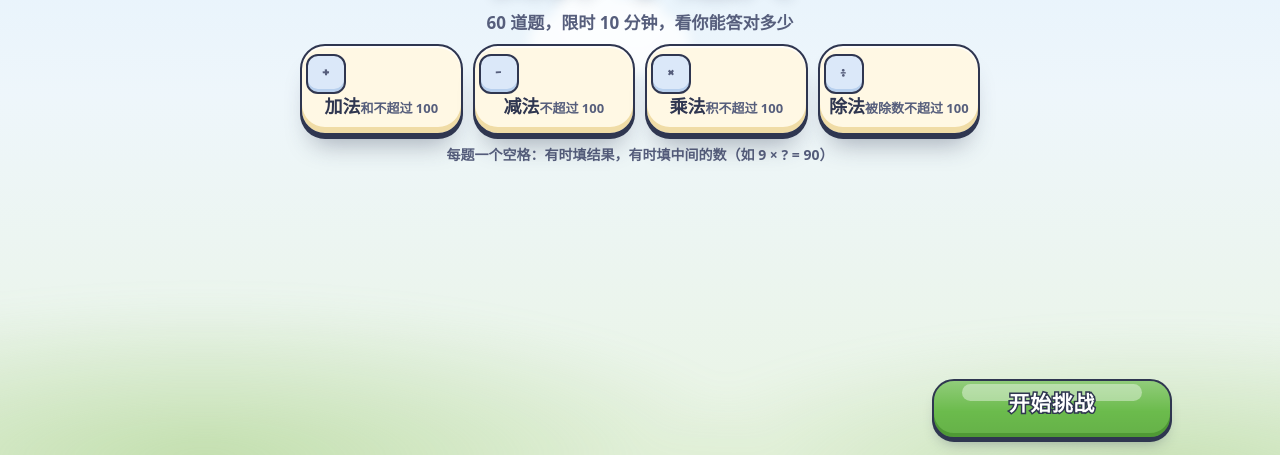
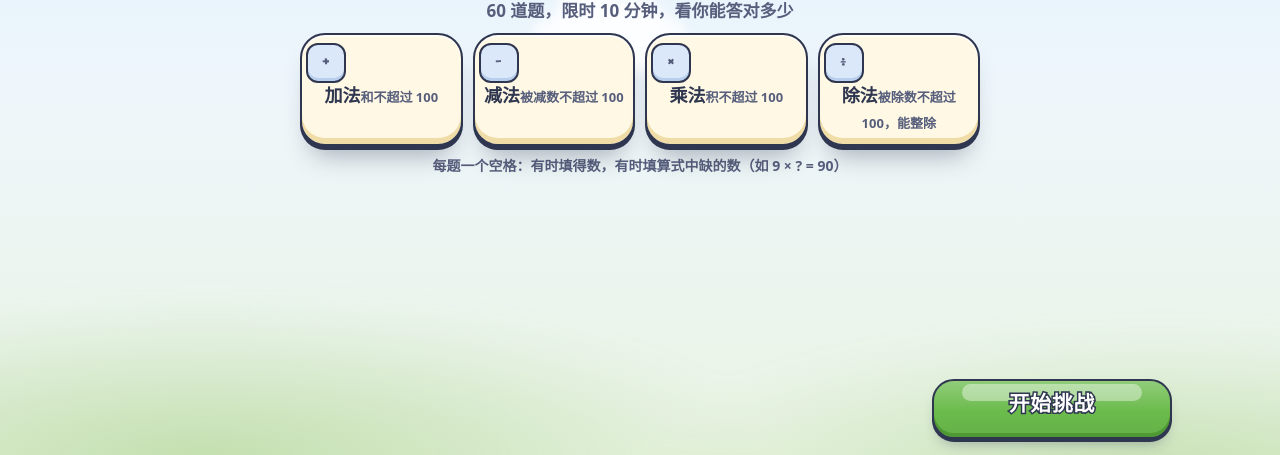
Before and after one commit to ipunkid/mathkid, a plain HTML site: page index.html in a window 1280 px wide. Shown: the part 345-800 px from the top of the page. Drawn offline with Linux system fonts and the light colour scheme.

Commit message:
feat: 乘除上限 100，空格可在结果或中间数

```diff
--- a/index.html
+++ b/index.html
@@ -744,12 +744,12 @@ html[data-style="field-manual"] .h1,html[data-style="field-manual"] .h2,html[dat
 
       <div class="rules">
         <div class="card rule"><span class="op-badge" aria-hidden="true">+</span><b>加法</b><span>和不超过 100</span></div>
-        <div class="card rule"><span class="op-badge" aria-hidden="true">−</span><b>减法</b><span>不超过 100</span></div>
+        <div class="card rule"><span class="op-badge" aria-hidden="true">−</span><b>减法</b><span>被减数不超过 100</span></div>
         <div class="card rule"><span class="op-badge" aria-hidden="true">×</span><b>乘法</b><span>积不超过 100</span></div>
-        <div class="card rule"><span class="op-badge" aria-hidden="true">÷</span><b>除法</b><span>被除数不超过 100</span></div>
+        <div class="card rule"><span class="op-badge" aria-hidden="true">÷</span><b>除法</b><span>被除数不超过 100，能整除</span></div>
       </div>
 
-      <p class="title-note">每题一个空格：有时填结果，有时填中间的数（如 9 × <b>?</b> = 90）</p>
+      <p class="title-note">每题一个空格：有时填得数，有时填算式中缺的数（如 9 × <b>?</b> = 90）</p>
     </div>
 
     <div class="dock">
```
